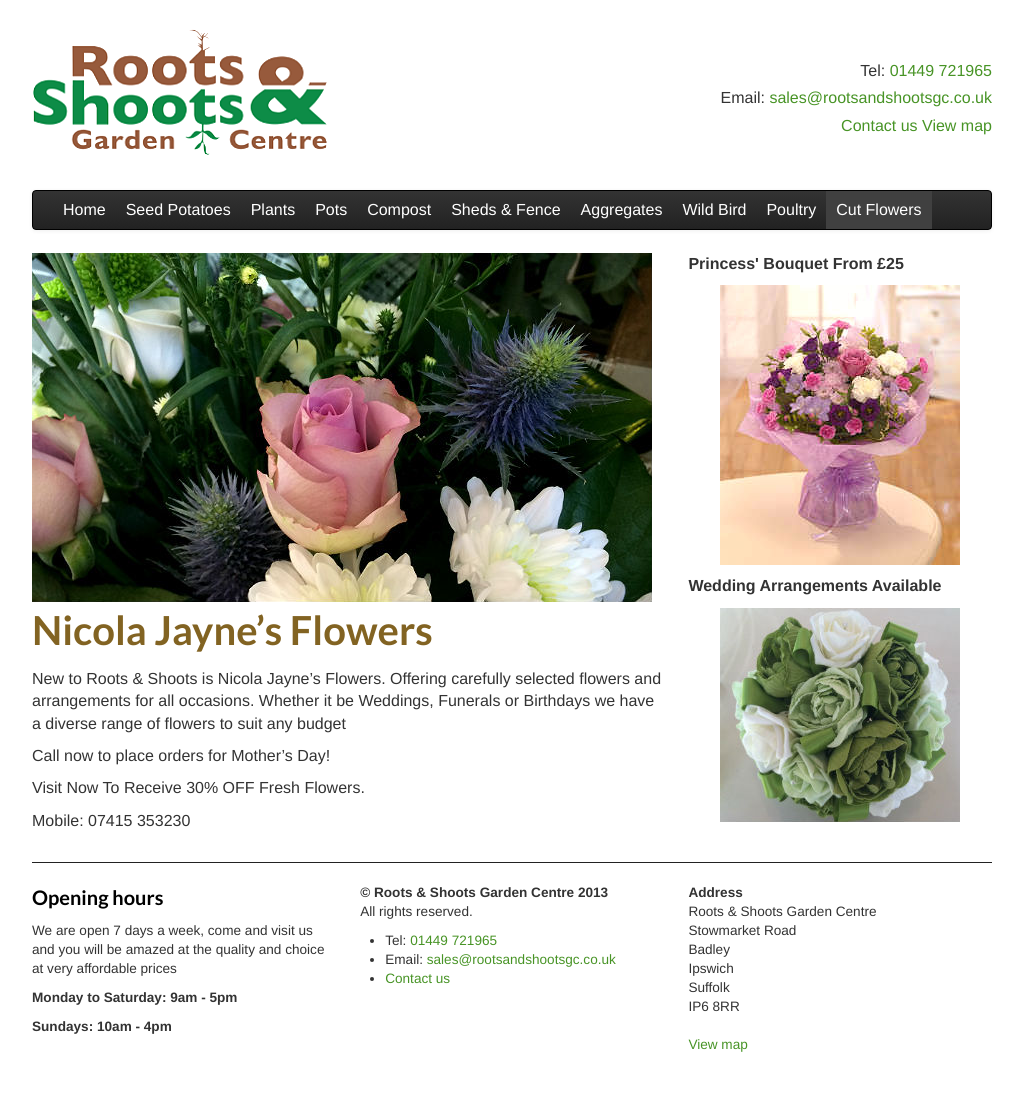
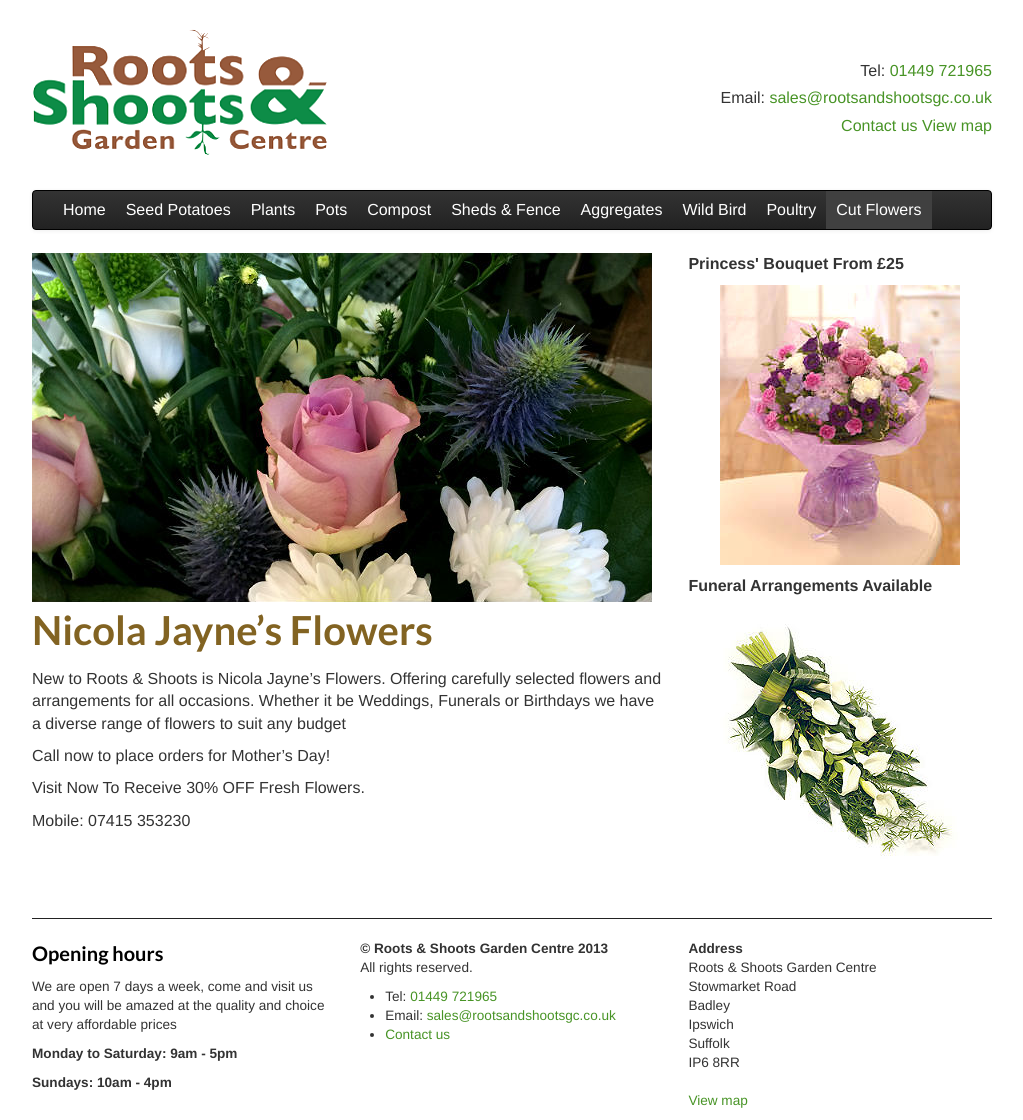
Before and after one commit to RootsShoots/site, a Jekyll site: the page built from NicolaJaynes.md, in a window 1280 px wide. Shown: the whole page, without its empty margins (128-1151 px from the left). Built offline with Jekyll 4.4.1, drawn with Linux system fonts in a browser that asks for light colours; nearby versions of some CDN libraries; before the commit the page ends 1064 px from its top, so only the background shows below that.

Commit message:
funerals

```diff
--- a/NicolaJaynes.md
+++ b/NicolaJaynes.md
@@ -5,8 +5,8 @@
 features:
   - title: Princess' Bouquet From £25
     img: princessbouquet.jpg
-  - title: Wedding Arrangements Available
-    img: weddingbunch.jpg
+  - title: Funeral Arrangements Available
+    img: callalily.jpg
 ---
 
 
```
